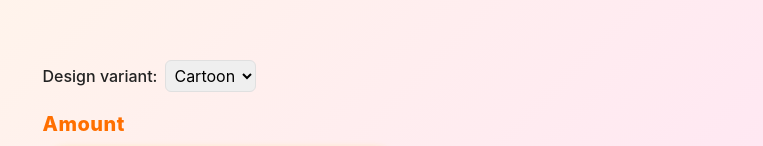
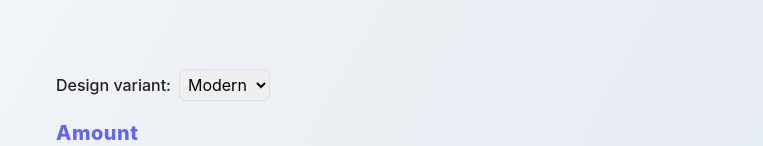
Before and after one commit to philipp-moriss/test-payment, a React (Vite) app: page / in a window 1280 px wide. Shown: the part 145-291 px from the top of the page, without its empty margins (420-1183 px from the left). Built offline with nearby package versions, Linux system fonts and the light colour scheme.

Commit message:
add post message

```diff
--- a/src/components/form-payment.tsx
+++ b/src/components/form-payment.tsx
@@ -27,7 +27,7 @@ interface FormPaymentProps {
 export const FormPayment = observer(function FormPayment({
   onThemeChange,
 }: FormPaymentProps) {
-  const [design, setDesign] = useState<DesignVariant>("cartoon");
+  const [design, setDesign] = useState<DesignVariant>("modern");
   const {
     control,
     handleSubmit,
```
